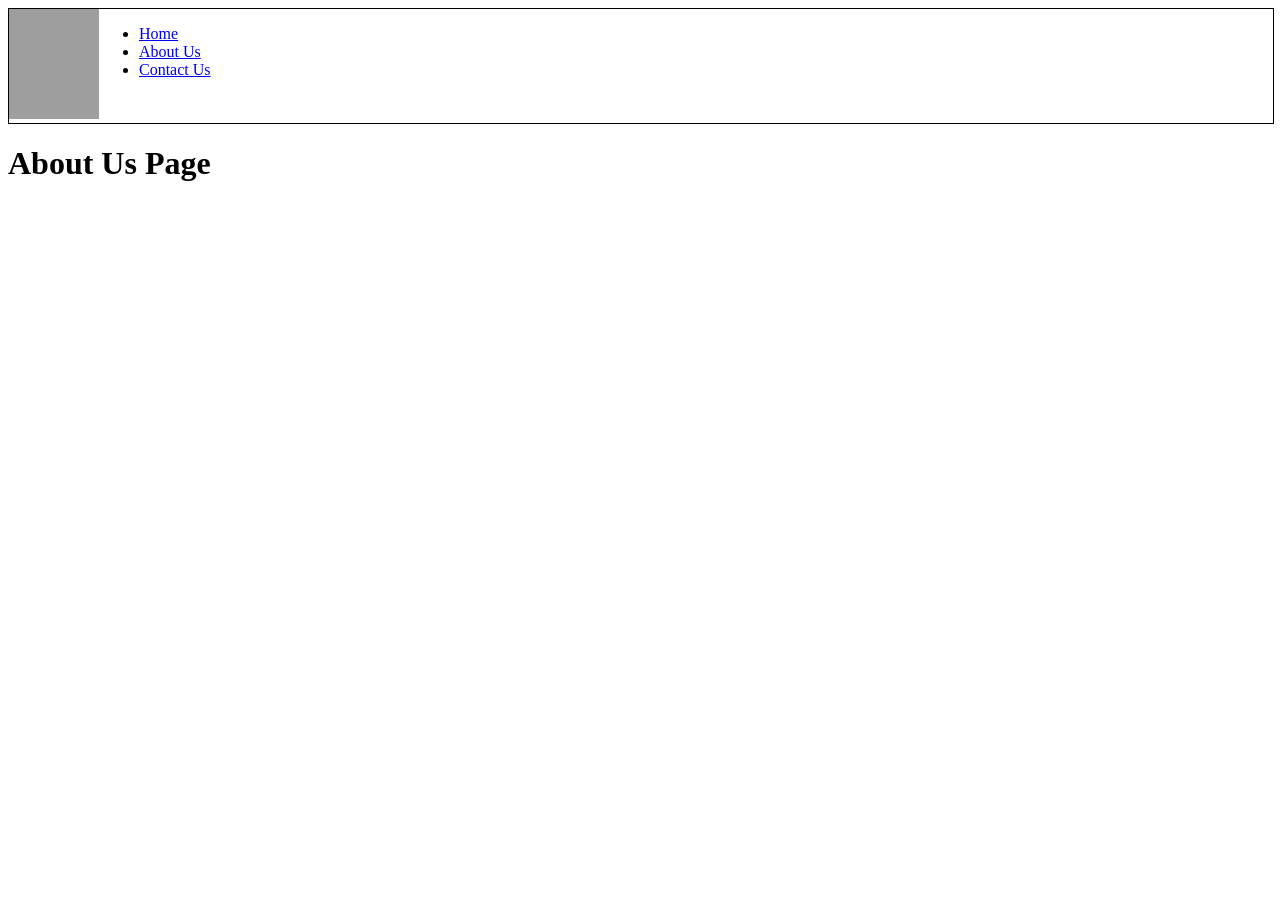
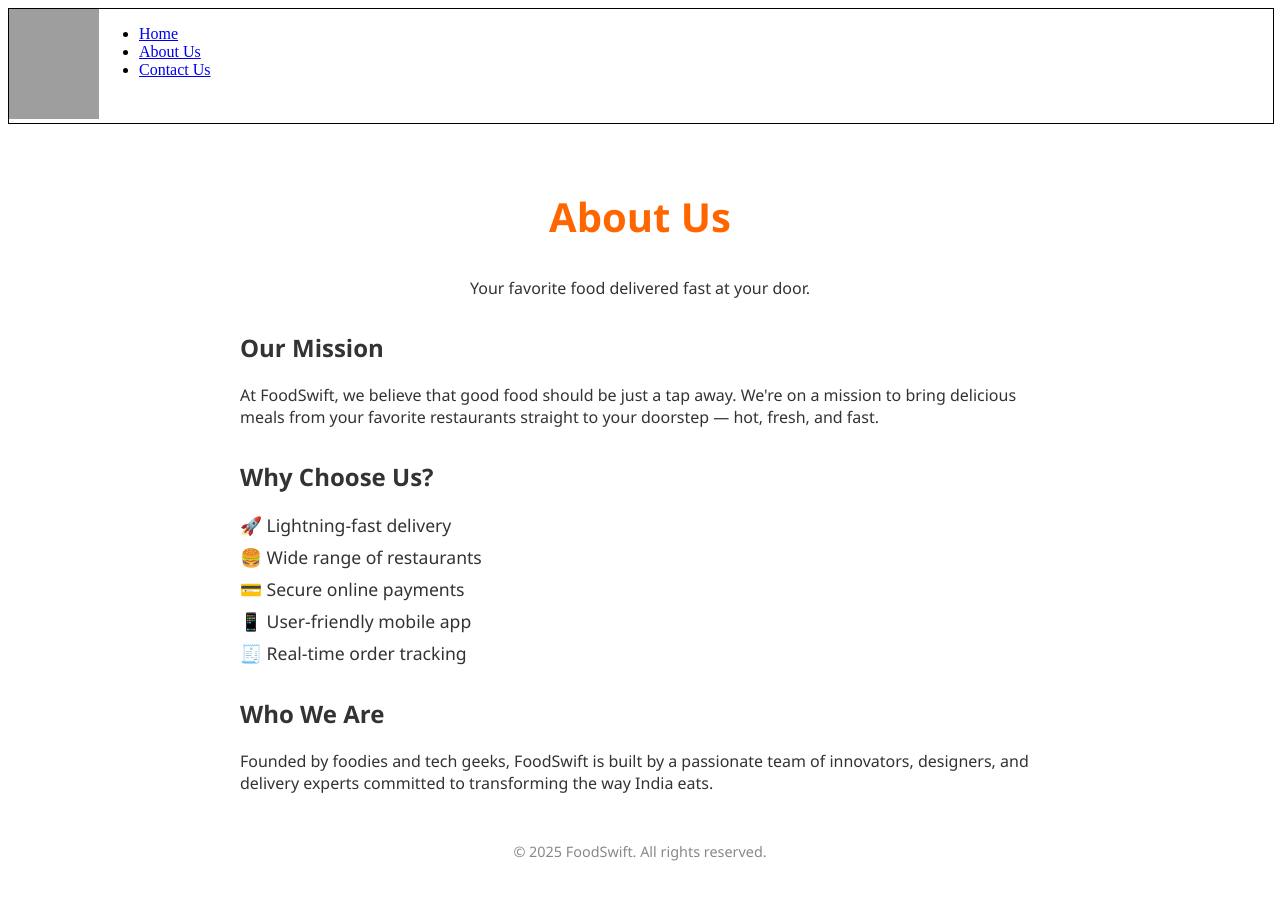
Before and after one commit to dipankar88/namaste-react-2025, a React (Vite) app: page /about in a window 1280 px wide. Shown: the top 900 px of the page. Before the commit the page ends 800 px from the top, so only its background shows below. Built offline with nearby package versions, Linux system fonts and the light colour scheme; grey boxes are pictures that could not be loaded.

Commit message:
created AboutUs page

```diff
--- a/index.css
+++ b/index.css
@@ -2,6 +2,3 @@
     color: aliceblue;
     background-color: red;
 }
-.activeLink {
-    color: green
-}
--- a/src/components/About.js
+++ b/src/components/About.js
@@ -1,9 +1,48 @@
+import React from 'react';
+import '../styles/AboutUs.css';
+
 const About = () => {
-    return (
-        <div>
-            <h1>About Us Page</h1>
-        </div>
-    );
-}
+  return (
+    <div className="about-us-container">
+      <section className="about-header">
+        <h1>About Us</h1>
+        <p>Your favorite food delivered fast at your door.</p>
+      </section>
+
+      <section className="about-mission">
+        <h2>Our Mission</h2>
+        <p>
+          At FoodSwift, we believe that good food should be just a tap away.
+          We're on a mission to bring delicious meals from your favorite restaurants
+          straight to your doorstep — hot, fresh, and fast.
+        </p>
+      </section>
+
+      <section className="about-features">
+        <h2>Why Choose Us?</h2>
+        <ul>
+          <li>🚀 Lightning-fast delivery</li>
+          <li>🍔 Wide range of restaurants</li>
+          <li>💳 Secure online payments</li>
+          <li>📱 User-friendly mobile app</li>
+          <li>🧾 Real-time order tracking</li>
+        </ul>
+      </section>
+
+      <section className="about-team">
+        <h2>Who We Are</h2>
+        <p>
+          Founded by foodies and tech geeks, FoodSwift is built by a passionate team
+          of innovators, designers, and delivery experts committed to transforming
+          the way India eats.
+        </p>
+      </section>
+
+      <section className="about-footer">
+        <p>&copy; {new Date().getFullYear()} FoodSwift. All rights reserved.</p>
+      </section>
+    </div>
+  );
+};
 
 export default About;
--- /dev/null
+++ b/src/styles/AboutUs.css
@@ -0,0 +1,41 @@
+.about-us-container {
+  padding: 2rem;
+  max-width: 800px;
+  margin: auto;
+  font-family: 'Segoe UI', sans-serif;
+  color: #333;
+  background-color: #fff;
+}
+
+.about-header {
+  text-align: center;
+  margin-bottom: 2rem;
+}
+
+.about-header h1 {
+  font-size: 2.5rem;
+  color: #ff6600; /* App brand color */
+}
+
+.about-mission,
+.about-features,
+.about-team {
+  margin-bottom: 2rem;
+}
+
+.about-features ul {
+  list-style-type: none;
+  padding-left: 0;
+}
+
+.about-features li {
+  margin: 0.5rem 0;
+  font-size: 1.1rem;
+}
+
+.about-footer {
+  text-align: center;
+  margin-top: 3rem;
+  font-size: 0.9rem;
+  color: #888;
+}
```
Also changed, not shown: App.js (+0 -16 lines).
